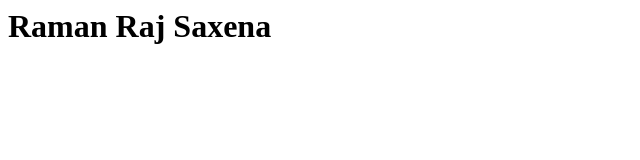
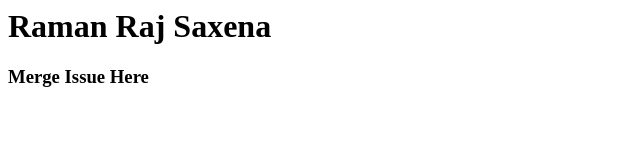
Before and after one commit to ramanRajSaxena07/git-learn, a plain HTML site: page index.html in a window 1280 px wide. Shown: the whole page, without its empty margins (0-640 px from the left). Drawn offline with Linux system fonts and the light colour scheme.

Commit message:
updated index

```diff
--- a/index.html
+++ b/index.html
@@ -6,6 +6,6 @@
 
 	<body>
 		<h1>Raman Raj Saxena</h1>
-
+		<h3>Merge Issue Here</h3>
 	</body>
 </html>
```
